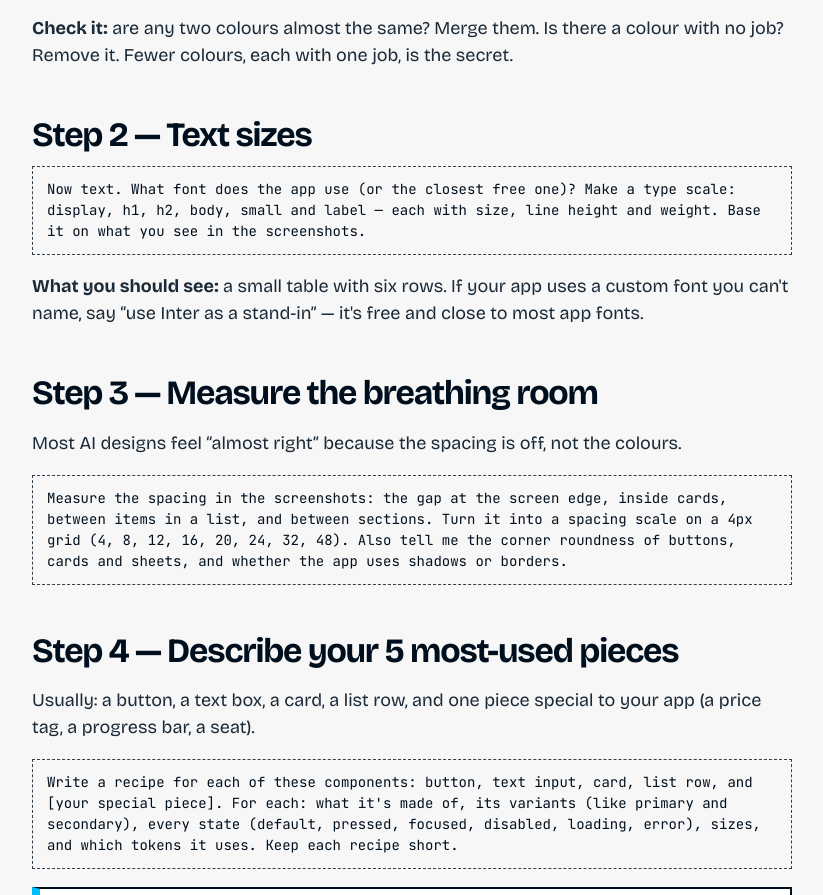
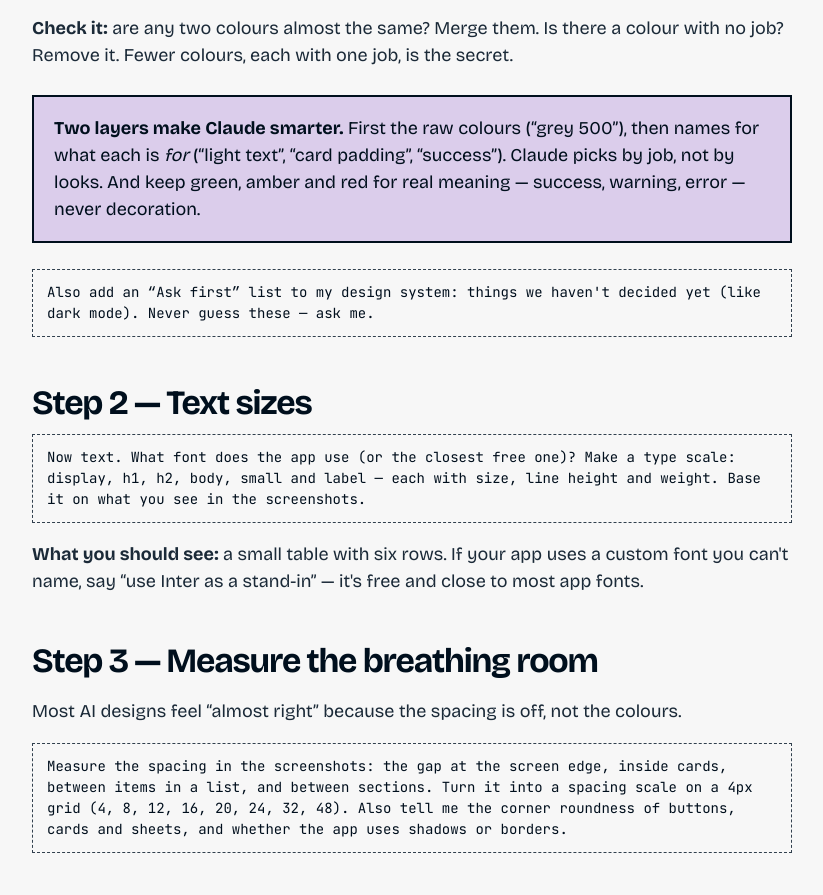
Before and after one commit to shushant0657/designinclaude, a plain HTML site: page learn/2-encode-your-brand.html in a window 1280 px wide. Shown: the part 3399-4294 px from the top of the page, without its empty margins (352-1175 px from the left). Drawn offline with nearby package versions, Linux system fonts and the light colour scheme.

Commit message:
Second pass on research: token layers, ask-first list, ban list, honest mode, review rehearsal
Co-Authored-By: Claude Opus 5.5 <noreply@anthropic.com>
Claude-Session: https://claude.ai/code/session_018G6zryn3bd4nQofcuZWRTv

```diff
--- a/learn/2-encode-your-brand.html
+++ b/learn/2-encode-your-brand.html
@@ -46,6 +46,9 @@
 <div class="word"><b>New word: hex code</b>A colour written as a code, like <code>#0F3D2E</code> (a dark green). Computers use it to get exactly the right colour.</div>
 <div class="word"><b>New word: token</b>A colour or size with a name that says its job, like <code>color-action-primary</code> instead of “green”. Names help Claude pick the right one every time.</div>
 <p><b>Check it:</b> are any two colours almost the same? Merge them. Is there a colour with no job? Remove it. Fewer colours, each with one job, is the secret.</p>
+
+<div class="callout"><b>Two layers make Claude smarter.</b> First the raw colours (“grey 500”), then names for what each is <em>for</em> (“light text”, “card padding”, “success”). Claude picks by job, not by looks. And keep green, amber and red for real meaning — success, warning, error — never decoration.</div>
+<div class="say">Also add an “Ask first” list to my design system: things we haven't decided yet (like dark mode). Never guess these — ask me.</div>
 
 <h2>Step 2 — Text sizes</h2>
 <div class="say">Now text. What font does the app use (or the closest free one)? Make a type scale: display, h1, h2, body, small and label — each with size, line height and weight. Base it on what you see in the screenshots.</div>
```
